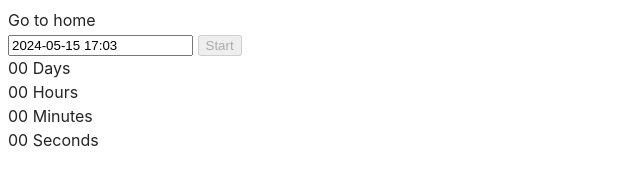
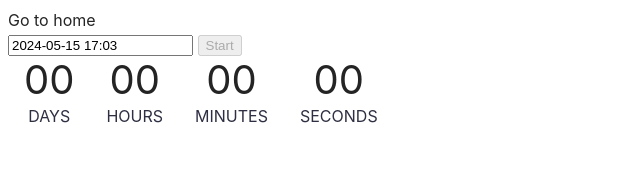
Before and after one commit to oleksamor/goit-js-hw-10, a website built with Vite: page src/1-timer.html in a window 1280 px wide. Shown: the whole page, without its empty margins (0-640 px from the left). Built offline with nearby package versions, Linux system fonts and the light colour scheme.

Commit message:
upd style

```diff
--- a/src/1-timer.html
+++ b/src/1-timer.html
@@ -22,22 +22,22 @@
     <div class="timer">
       <div class="field">
         <span class="value" data-days>00</span>
-        <span class="label">Days</span>
+        <span class="label">DAYS</span>
       </div>
 
       <div class="field">
         <span class="value" data-hours>00</span>
-        <span class="label">Hours</span>
+        <span class="label">HOURS</span>
       </div>
 
       <div class="field">
         <span class="value" data-minutes>00</span>
-        <span class="label">Minutes</span>
+        <span class="label">MINUTES</span>
       </div>
 
       <div class="field">
         <span class="value" data-seconds>00</span>
-        <span class="label">Seconds</span>
+        <span class="label">SECONDS</span>
       </div>
     </div>
 
--- a/src/css/styles.css
+++ b/src/css/styles.css
@@ -24,3 +24,32 @@
   -moz-osx-font-smoothing: grayscale;
   -webkit-text-size-adjust: 100%;
 }
+
+.timer {
+  display: flex;
+  justify-content: start;
+
+
+}
+
+.field{
+  display: flex;
+  flex-direction: column;
+  align-items: center;
+  padding: 0 16px;
+}
+
+.value {
+  font-size: 40px;
+  font-weight: 400;
+  line-height: 48px;
+
+}
+.label {
+  /* font-family: Montserrat; */
+    font-size: 16px;
+    font-weight: 400;
+    line-height: 24px;
+    text-align: center;
+    color: #2E2F42;
+}
```
